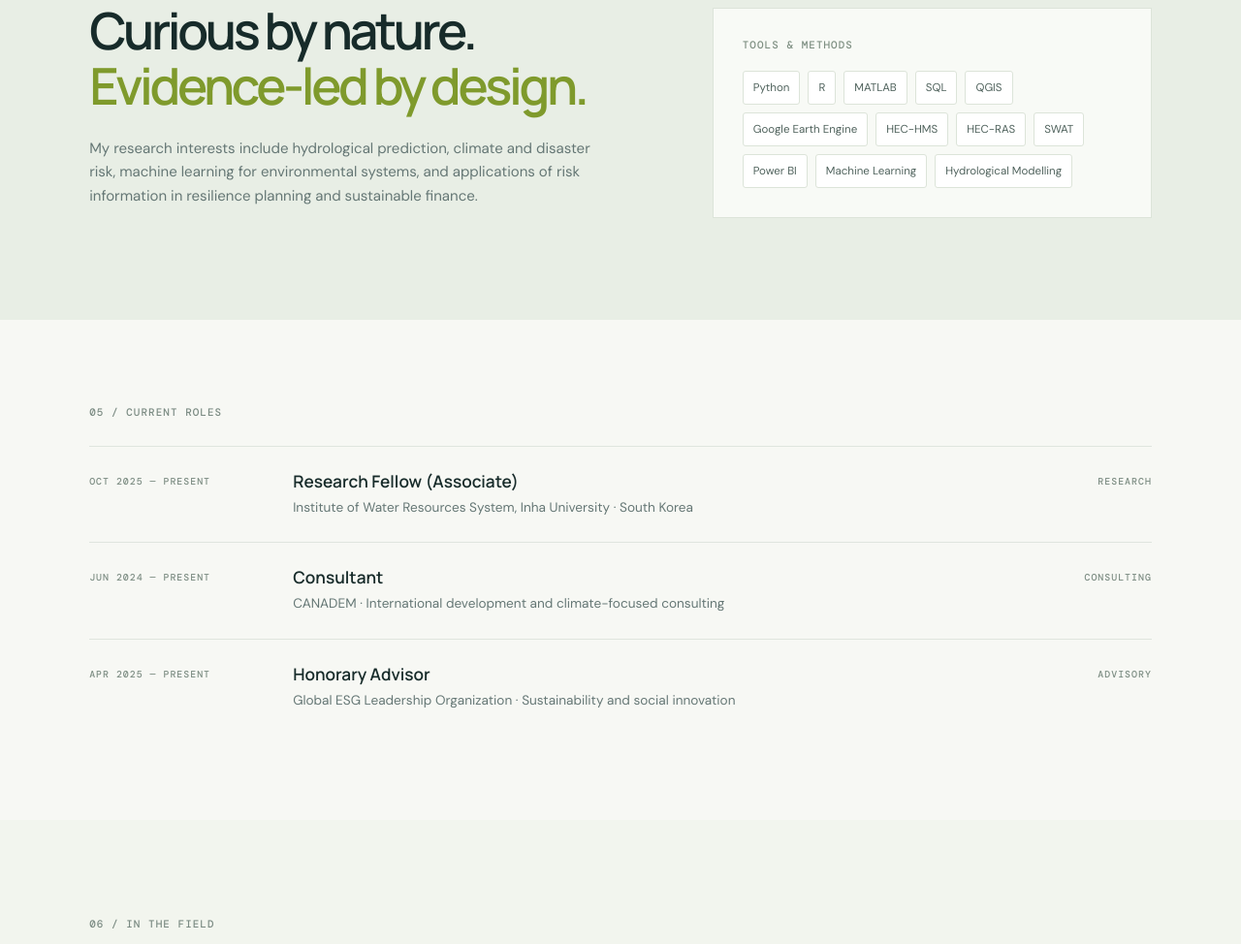
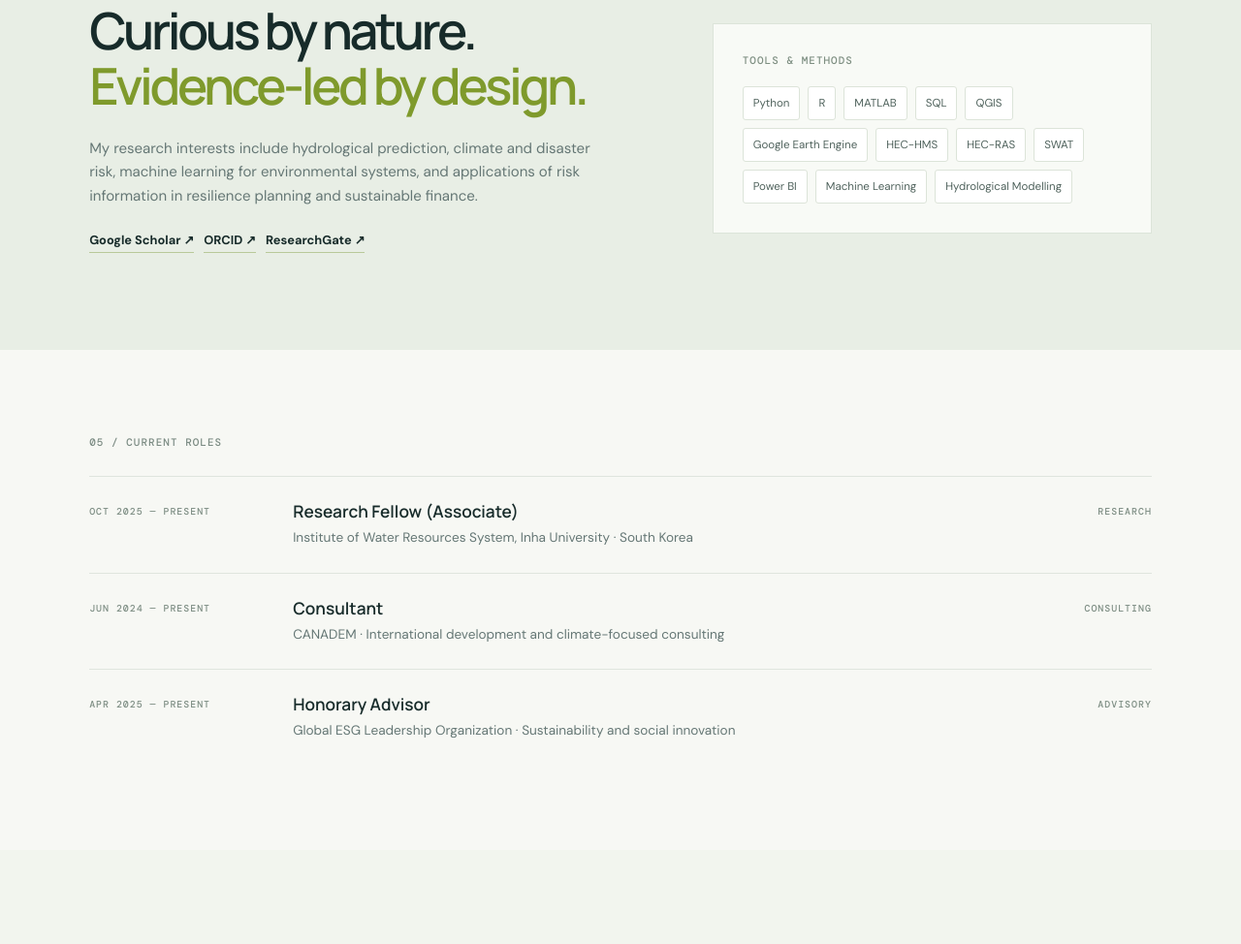
Before and after one commit to imee-necesito/imee-necesito.github.io, a plain HTML site: page index.html in a window 1280 px wide. Shown: the part 3500-4474 px from the top of the page at 97% size. Drawn offline with nearby package versions, Linux system fonts and the light colour scheme.

Commit message:
Update index.html

```diff
--- a/index.html
+++ b/index.html
@@ -106,13 +106,13 @@
       <div class="section-kicker">04 / RESEARCH & TOOLS</div>
       <div class="research-grid">
         <div><h2>Curious by nature.<br><em>Evidence-led by design.</em></h2><p>My research interests include hydrological prediction, climate and disaster risk, machine learning for environmental systems, and applications of risk information in resilience planning and sustainable finance.</p>
-          <!-- PROFILE LINKS: paste your real URLs and remove the comment markers to show them.
+
           <div class="profile-links">
-            <a href="https://scholar.google.com/citations?user=YOUR_ID" target="_blank" rel="noopener">Google Scholar ↗</a>
-            <a href="https://orcid.org/0000-0000-0000-0000" target="_blank" rel="noopener">ORCID ↗</a>
-            <a href="https://www.researchgate.net/profile/YOUR_NAME" target="_blank" rel="noopener">ResearchGate ↗</a>
+            <a href="https://scholar.google.com/citations?user=yi3GetoAAAA" target="_blank" rel="noopener">Google Scholar ↗</a>
+            <a href="https://orcid.org/0000-0002-3975-557X" target="_blank" rel="noopener">ORCID ↗</a>
+            <a href="https://www.researchgate.net/profile/Imee-Necesito?ev=hdr_xprf" target="_blank" rel="noopener">ResearchGate ↗</a>
           </div>
-          -->
+
         </div>
         <div class="tool-panel"><p class="panel-label">TOOLS & METHODS</p><div class="tool-cloud"><span>Python</span><span>R</span><span>MATLAB</span><span>SQL</span><span>QGIS</span><span>Google Earth Engine</span><span>HEC-HMS</span><span>HEC-RAS</span><span>SWAT</span><span>Power BI</span><span>Machine Learning</span><span>Hydrological Modelling</span></div></div>
       </div>
```
